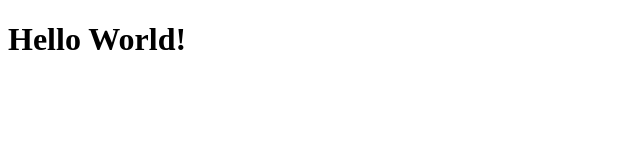
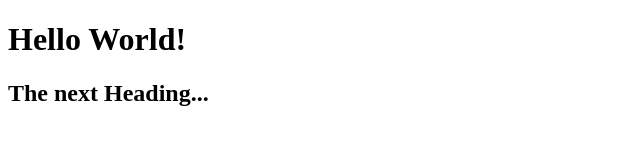
Before and after one commit to devbotic/Bootcamp2020Sample, a plain HTML site: page index.html in a window 1280 px wide. Shown: the whole page, without its empty margins (0-640 px from the left). Drawn offline with Linux system fonts and the light colour scheme.

Commit message:
Update index.html

```diff
--- a/index.html
+++ b/index.html
@@ -7,5 +7,6 @@
 </head>
 <body>
     <h1>Hello World!</h1>
+    <h2>The next Heading...</h2>
 </body>
 </html>
```
